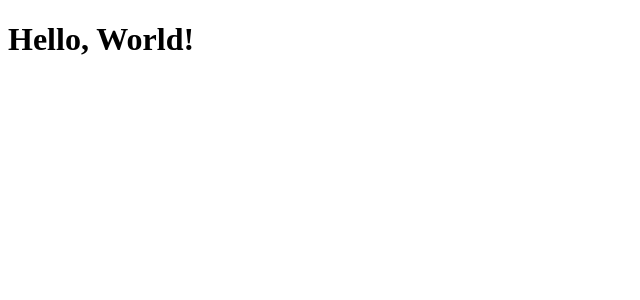
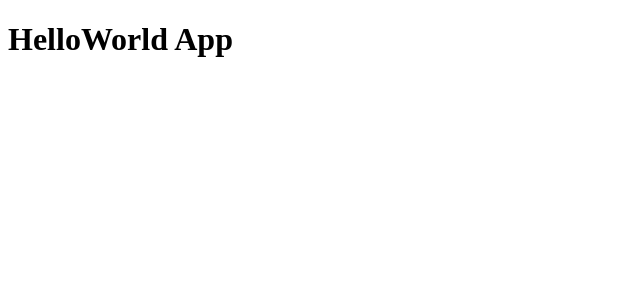
Before and after one commit to alejopua/REACT_03-counter-app-vite, a React (Vite) app: page / in a window 1280 px wide. Shown: the top 300 px of the page, without its empty margins (0-640 px from the left). Built offline with nearby package versions, Linux system fonts and the light colour scheme.

Commit message:
(add)[seccion 4]: Class 2 - Our first component

```diff
--- /dev/null
+++ b/src/HelloWorldApp.jsx
@@ -0,0 +1,6 @@
+
+export const HelloWorldApp = () => {
+  return (
+    <h1>HelloWorld App</h1>
+  )
+}
--- a/src/main.jsx
+++ b/src/main.jsx
@@ -1,16 +1,9 @@
 import React from 'react'
 import ReactDOM from 'react-dom/client'
-
-export function App() {
-  return (
-    <>
-      <h1>Hello, World!</h1>
-    </>
-  )
-}
+import { HelloWorldApp } from './HelloWorldApp'
 
 ReactDOM.createRoot(document.getElementById('root')).render(
   <React.StrictMode>
-    <App />
+    <HelloWorldApp />
   </React.StrictMode>
 )
```
